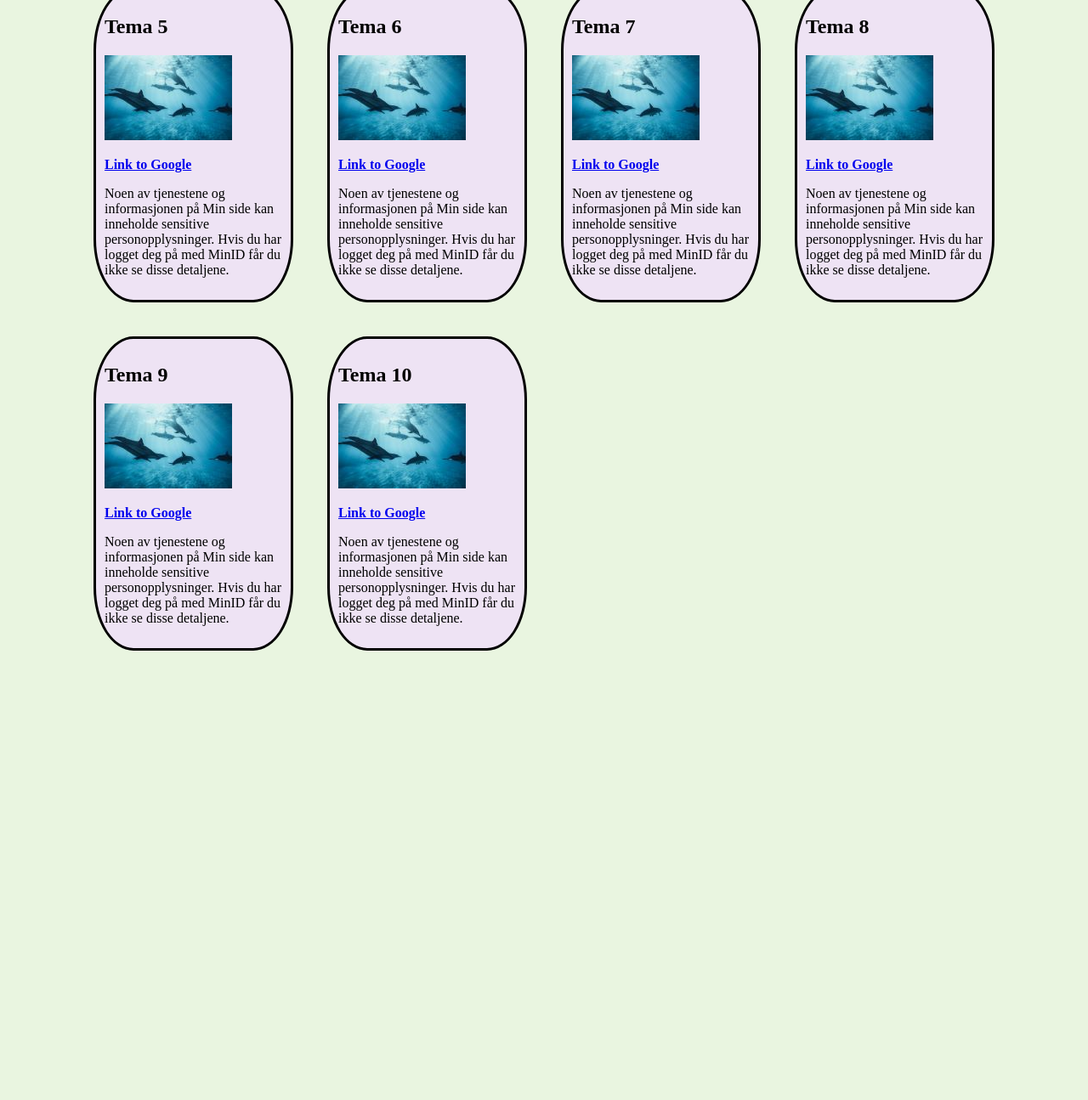
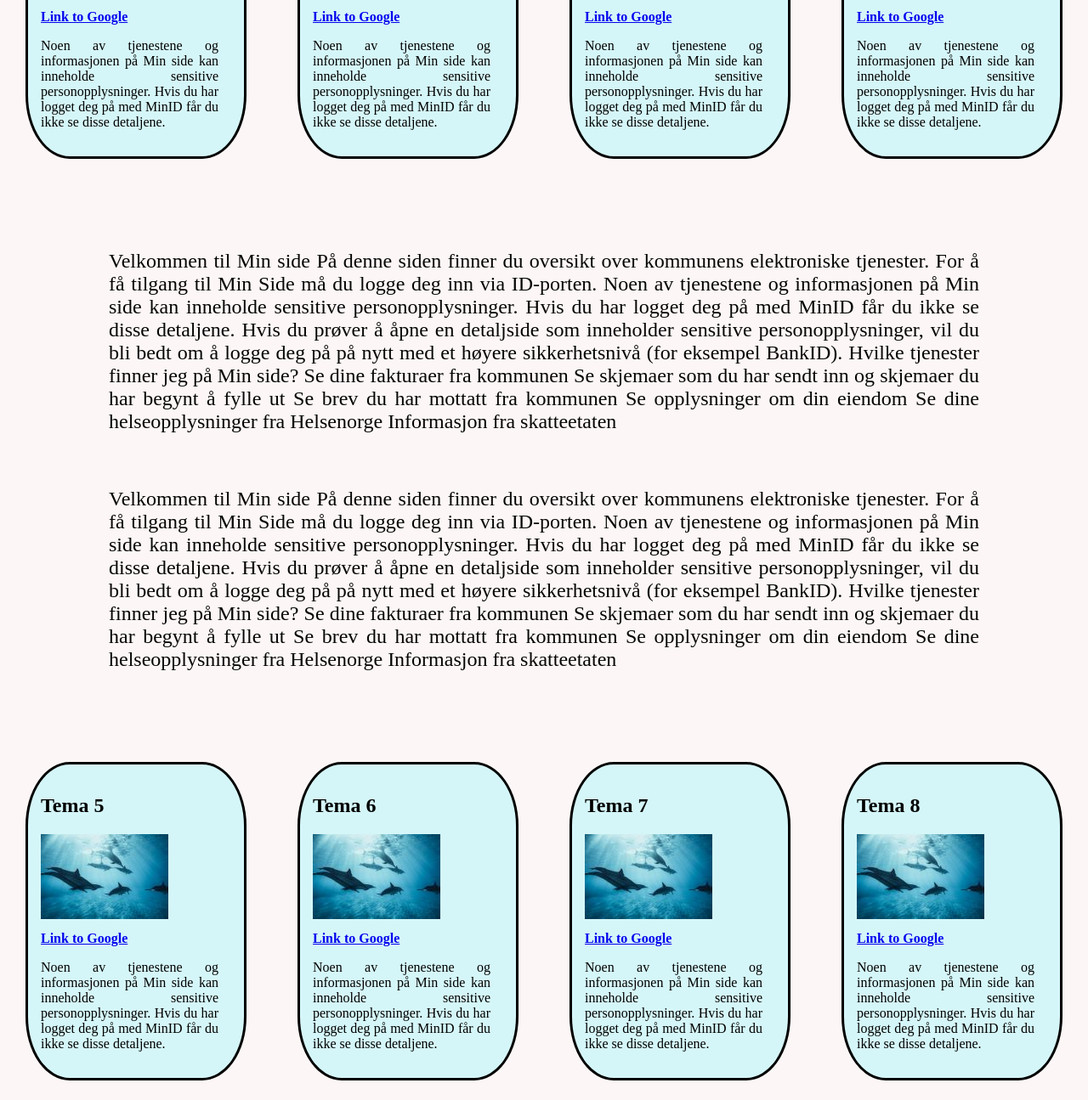
Before and after one commit to huseyindavut/news, a plain HTML site: page index.html in a window 1280 px wide. Shown: the part 526-1821 px from the top of the page at 85% size. Before the commit the page ends 1320 px from the top, so only its background shows below. Drawn offline with Linux system fonts and the light colour scheme.

Commit message:
edit son

```diff
--- a/asd.css
+++ b/asd.css
@@ -1,5 +1,5 @@
 .my_main {
-    background-color: rgb(233, 245, 224);
+    background-color: rgb(252, 246, 246);
 }
 
 .wrapper {
@@ -8,16 +8,19 @@
 
 .wrapper {
     display: grid;
-    grid-template-columns: repeat(auto-fill, 275px);
+    grid-template-columns: repeat(auto-fill, 290px);
+
+    grid-row-gap: 60px;
+    grid-column-gap: 30px;
 }
 
 .minicontent {
-    margin: 20px;
-    padding: 10px;
+    margin: 15px;
+    padding: 15px;
     border-radius: 20%;
     border-style:solid;
-    border-width: 3px;
-    background-color: rgb(238, 227, 244);
+    border-width:1mm;
+    background-color: rgb(213, 246, 248);
 }
 
 .div {
@@ -29,13 +32,58 @@
     color: #542179;
 }
 p {
+    text-align:justify;
     display: block;
-    margin-block-start: 1em;
+    margin-block-start: 10px;
     margin-block-end: 1em;
-    margin-inline-start: 0px;
-    margin-inline-end: 0px;
+    margin-inline-start:auto;
+    margin-inline-end: 15px;
 }
 .h1 {
-    list-style-position: outside;
-    color: rgb(255, 0, 212);
+    display: flex;
+    justify-content: center;
+    align-items: center;
+    height: 20vh;
+    font-size: 60px;
 }
+
+.h1-text {
+    text-align: center;
+}
+.prgrpg {
+    margin:120px;
+    font-size: x-large;
+    font-size: x-large;
+    color: rgb(5, 5, 4);
+    display: flex;
+    align-items: center;
+    height:20vh ;
+    text-align:justify;
+}
+nav ul {
+    list-style: none;
+    padding: 0px;
+    display: flex;
+    justify-content: center;
+}
+nav ul li {
+    display:inline;
+    margin: 0 15px;
+    padding: 20px;
+}
+
+nav ul li a {
+    color: rgb(0, 0, 0);
+    text-decoration: none;
+    font-weight: bold;
+}
+nav ul li a:hover {
+    text-decoration: underline;
+}
+header {
+    font-size: 20px;
+    background-color: rgb(213, 246, 248);
+    color: rgb(14, 3, 3);
+    padding: 10px O;
+    text-align: center;
+}
--- a/index.html
+++ b/index.html
@@ -3,9 +3,23 @@
 <head>
     <meta charset="UTF-8">
     <meta name="viewport" content="width=device-width, initial-scale=1.0">
-    <title>Document</title>
+    <title>Levanger Kommune MainPage</title>
+    <link rel="icon" href="balina.jpg" type="image/png">
     <link rel="stylesheet" href="asd.css">
 </head>
+
+<header>
+    <nav>
+        <ul>
+            <li><a href="https://www.google.com">Google link</a></li>
+            <li><a href="https://www.google.com">Google link</a></li>
+            <li><a href="https://www.google.com">Google link</a></li>
+            <li><a href="https://www.google.com">Google link</a></li>
+            <li><a href="https://www.google.com">Google link</a></li>
+        </ul>
+    </nav>
+</header>
+
 <body class = "my_main">
     <h1 class = "h1">LEVANGER KOMMUNE</h1>
     <div class="wrapper">
@@ -48,7 +62,41 @@
                 Noen av tjenestene og informasjonen på Min side kan inneholde sensitive personopplysninger. Hvis du har logget deg på med MinID får du ikke se disse detaljene.
              </p>
         </div>
+    </div>
+ <p class ="prgrpg">
+    Velkommen til Min side
+    På denne siden finner du oversikt over kommunens elektroniske tjenester.
 
+    For å få tilgang til Min Side må du logge deg inn via ID-porten.
+
+    Noen av tjenestene og informasjonen på Min side kan inneholde sensitive personopplysninger. Hvis du har logget deg på med MinID får du ikke se disse detaljene. Hvis du prøver å åpne en detaljside som inneholder sensitive personopplysninger, vil du bli bedt om å logge deg på på nytt med et høyere sikkerhetsnivå (for eksempel BankID).
+
+    Hvilke tjenester finner jeg på Min side?
+    Se dine fakturaer fra kommunen
+    Se skjemaer som du har sendt inn og skjemaer du har begynt å fylle ut
+    Se brev du har mottatt fra kommunen
+    Se opplysninger om din eiendom
+    Se dine helseopplysninger fra Helsenorge
+    Informasjon fra skatteetaten
+</p>
+
+<p class ="prgrpg">
+    Velkommen til Min side
+    På denne siden finner du oversikt over kommunens elektroniske tjenester.
+
+    For å få tilgang til Min Side må du logge deg inn via ID-porten.
+
+    Noen av tjenestene og informasjonen på Min side kan inneholde sensitive personopplysninger. Hvis du har logget deg på med MinID får du ikke se disse detaljene. Hvis du prøver å åpne en detaljside som inneholder sensitive personopplysninger, vil du bli bedt om å logge deg på på nytt med et høyere sikkerhetsnivå (for eksempel BankID).
+
+    Hvilke tjenester finner jeg på Min side?
+    Se dine fakturaer fra kommunen
+    Se skjemaer som du har sendt inn og skjemaer du har begynt å fylle ut
+    Se brev du har mottatt fra kommunen
+    Se opplysninger om din eiendom
+    Se dine helseopplysninger fra Helsenorge
+    Informasjon fra skatteetaten
+</p>
+   <div class="wrapper">
         <div class = "minicontent">
             <h2>Tema 5</h2>
             <img src="balina.jpg" alt="Resim">
@@ -88,26 +136,6 @@
              </p>
         </div>
 
-        <div class = "minicontent">
-            <h2>Tema 9</h2>
-            <img src="balina.jpg" alt="Resim">
-             <p class ="ingress">
-                <a href="http://www.google.com">Link to Google</a></p>
-             <p>
-                Noen av tjenestene og informasjonen på Min side kan inneholde sensitive personopplysninger. Hvis du har logget deg på med MinID får du ikke se disse detaljene.
-             </p>
-        </div>
-
-        <div class = "minicontent">
-            <h2>Tema 10</h2>
-            <img src="balina.jpg" alt="Resim">
-             <p class ="ingress">
-                <a href="http://www.google.com">Link to Google</a></p>
-             <p>
-                Noen av tjenestene og informasjonen på Min side kan inneholde sensitive personopplysninger. Hvis du har logget deg på med MinID får du ikke se disse detaljene.
-             </p>
-        </div>
-
     </div>
 
 </body>
```
